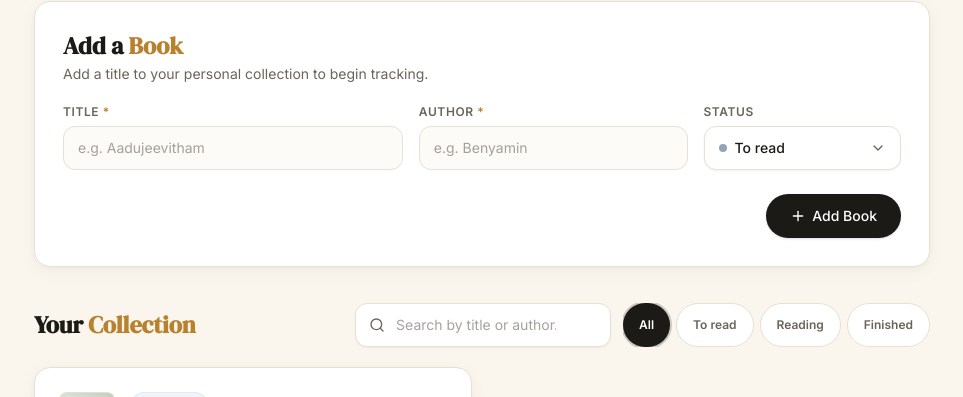
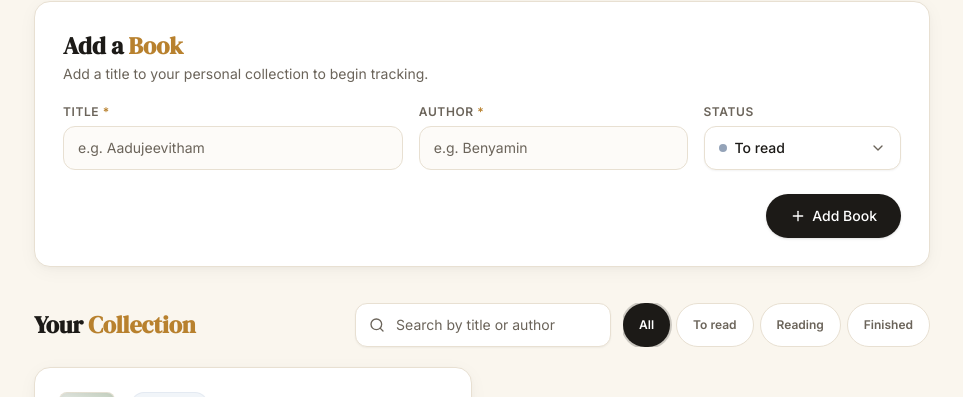
Before and after one commit to abhinanthspillai/bookShelf, a React (Vite) app: page / in a window 1280 px wide. Both pictures are taken after typing "Sample", "Sample" into the empty fields and a click on the button "Add Book". Shown: the part 330-727 px from the top of the page, without its empty margins (158-1121 px from the left). Built offline with nearby package versions, Linux system fonts and the light colour scheme.

Commit message:
style: improve placeholder copy and contrast

```diff
--- a/src/components/BookForm.jsx
+++ b/src/components/BookForm.jsx
@@ -86,7 +86,7 @@ export function BookForm({ onAddBook }) {
               aria-required="true"
               aria-invalid={Boolean(errors.title)}
               aria-describedby={errors.title ? 'title-error' : undefined}
-              className={`w-full min-h-[44px] px-3.5 py-2.5 text-sm bg-cream/40 border rounded-xl text-ink placeholder:text-muted/60
+              className={`w-full min-h-[44px] px-3.5 py-2.5 text-sm bg-cream/40 border rounded-xl text-ink placeholder:text-muted
                 focus:bg-white focus:outline-none focus:ring-2 transition-all ${
                   errors.title
                     ? 'border-red-500 focus:ring-red-400 focus:border-red-500'
@@ -119,7 +119,7 @@ export function BookForm({ onAddBook }) {
               aria-required="true"
               aria-invalid={Boolean(errors.author)}
               aria-describedby={errors.author ? 'author-error' : undefined}
-              className={`w-full min-h-[44px] px-3.5 py-2.5 text-sm bg-cream/40 border rounded-xl text-ink placeholder:text-muted/60
+              className={`w-full min-h-[44px] px-3.5 py-2.5 text-sm bg-cream/40 border rounded-xl text-ink placeholder:text-muted
                 focus:bg-white focus:outline-none focus:ring-2 transition-all ${
                   errors.author
                     ? 'border-red-500 focus:ring-red-400 focus:border-red-500'
--- a/src/components/SearchBar.jsx
+++ b/src/components/SearchBar.jsx
@@ -4,7 +4,7 @@ export function SearchBar({
   value = '',
   onChange,
   onClear,
-  placeholder = 'Search by title or author...',
+  placeholder = 'Search by title or author',
 }) {
   return (
     <div className="relative w-full">
@@ -20,7 +20,7 @@ export function SearchBar({
         value={value}
         onChange={(e) => onChange(e.target.value)}
         placeholder={placeholder}
-        className="w-full min-h-[44px] pl-10 pr-10 py-2.5 text-sm bg-surface border border-border rounded-xl text-ink placeholder:text-muted/60
+        className="w-full min-h-[44px] pl-10 pr-10 py-2.5 text-sm bg-surface border border-border rounded-xl text-ink placeholder:text-muted
           focus:outline-none focus:ring-2 focus:ring-gold focus:border-gold shadow-sm transition-all"
       />
       {value && (
```
